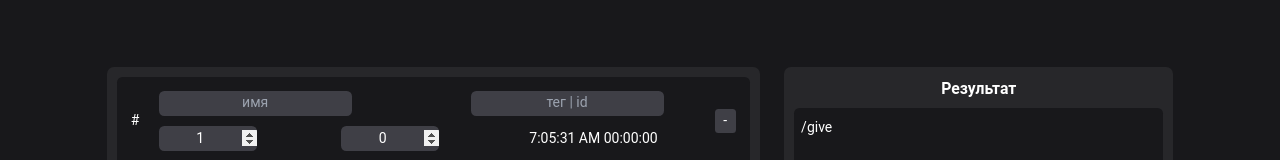
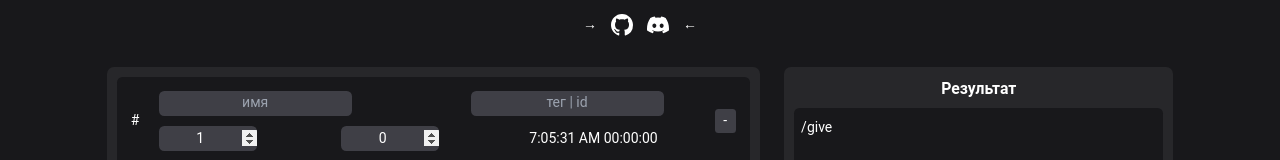
Before and after one commit to LlONED/cmdGenerator, a Vue app: page / in a window 1280 px wide. Shown: the top 160 px of the page. Built offline with nearby package versions, Linux system fonts and the light colour scheme.

Commit message:
feat(Header): added main header

```diff
--- a/src/App.vue
+++ b/src/App.vue
@@ -1,4 +1,5 @@
 <template>
+  <VHeader />
   <main class="flex flex-wrap justify-between1 w-5/6 h-5/6 gap-7">
     <TheUsers />
     <TheSettings />
@@ -6,6 +7,7 @@
 </template>
 
 <script>
+  import VHeader from "@/components/VHeader.vue";
   import TheSettings from "@/components/Setting/TheSettings.vue";
   import TheUsers from "@/components/User/TheUsers.vue";
 
@@ -13,6 +15,7 @@
     name: "App",
 
     components: {
+      VHeader,
       TheSettings,
       TheUsers,
     },
--- /dev/null
+++ b/src/components/VHeader.vue
@@ -0,0 +1,30 @@
+<template>
+  <nav
+    class="absolute top-4 flex justify-between items-center gap-4 justify-self-center text-white"
+  >
+    &rarr;
+
+    <a href="https://github.com/LlONED/cmdGenerator" target="_blank">
+      <svg width="22" height="22" fill="currentColor" viewBox="0 0 16 16">
+        <path
+          d="M8 0C3.58 0 0 3.58 0 8c0 3.54 2.29 6.53 5.47 7.59.4.07.55-.17.55-.38 0-.19-.01-.82-.01-1.49-2.01.37-2.53-.49-2.69-.94-.09-.23-.48-.94-.82-1.13-.28-.15-.68-.52-.01-.53.63-.01 1.08.58 1.23.82.72 1.21 1.87.87 2.33.66.07-.52.28-.87.51-1.07-1.78-.2-3.64-.89-3.64-3.95 0-.87.31-1.59.82-2.15-.08-.2-.36-1.02.08-2.12 0 0 .67-.21 2.2.82.64-.18 1.32-.27 2-.27.68 0 1.36.09 2 .27 1.53-1.04 2.2-.82 2.2-.82.44 1.1.16 1.92.08 2.12.51.56.82 1.27.82 2.15 0 3.07-1.87 3.75-3.65 3.95.29.25.54.73.54 1.48 0 1.07-.01 1.93-.01 2.2 0 .21.15.46.55.38A8.013 8.013 0 0016 8c0-4.42-3.58-8-8-8z"
+        ></path>
+      </svg>
+    </a>
+    <a href="https://discord.gg/GXXcRmuqAT" target="_blank">
+      <svg width="22" height="22" fill="currentColor" viewBox="0 0 16 16">
+        <path
+          d="M13.545 2.907a13.227 13.227 0 0 0-3.257-1.011.05.05 0 0 0-.052.025c-.141.25-.297.577-.406.833a12.19 12.19 0 0 0-3.658 0 8.258 8.258 0 0 0-.412-.833.051.051 0 0 0-.052-.025c-1.125.194-2.22.534-3.257 1.011a.041.041 0 0 0-.021.018C.356 6.024-.213 9.047.066 12.032c.001.014.01.028.021.037a13.276 13.276 0 0 0 3.995 2.02.05.05 0 0 0 .056-.019c.308-.42.582-.863.818-1.329a.05.05 0 0 0-.01-.059.051.051 0 0 0-.018-.011 8.875 8.875 0 0 1-1.248-.595.05.05 0 0 1-.02-.066.051.051 0 0 1 .015-.019c.084-.063.168-.129.248-.195a.05.05 0 0 1 .051-.007c2.619 1.196 5.454 1.196 8.041 0a.052.052 0 0 1 .053.007c.08.066.164.132.248.195a.051.051 0 0 1-.004.085 8.254 8.254 0 0 1-1.249.594.05.05 0 0 0-.03.03.052.052 0 0 0 .003.041c.24.465.515.909.817 1.329a.05.05 0 0 0 .056.019 13.235 13.235 0 0 0 4.001-2.02.049.049 0 0 0 .021-.037c.334-3.451-.559-6.449-2.366-9.106a.034.034 0 0 0-.02-.019Zm-8.198 7.307c-.789 0-1.438-.724-1.438-1.612 0-.889.637-1.613 1.438-1.613.807 0 1.45.73 1.438 1.613 0 .888-.637 1.612-1.438 1.612Zm5.316 0c-.788 0-1.438-.724-1.438-1.612 0-.889.637-1.613 1.438-1.613.807 0 1.451.73 1.438 1.613 0 .888-.631 1.612-1.438 1.612Z"
+        />
+      </svg>
+    </a>
+
+    &larr;
+  </nav>
+</template>
+
+<script>
+  export default {
+    name: "VHeader",
+  };
+</script>
```
Also changed, not shown: 11 other files (tests, documents, lock files or other folders).
